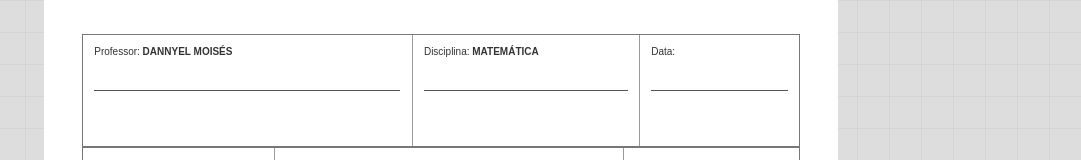
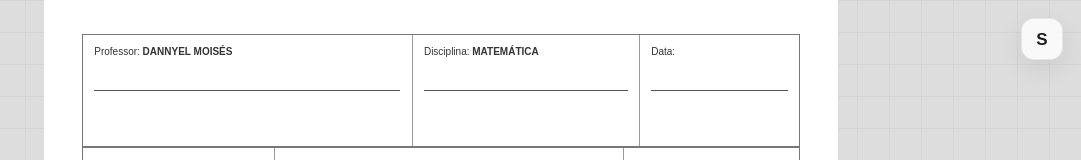
Before and after one commit to d4nny3l/portal-do-aluno, a plain HTML site: page corretor/folha-resposta.html in a window 1280 px wide. Shown: the top 160 px of the page, without its empty margins (199-1280 px from the left). Drawn offline with Linux system fonts and the light colour scheme.

Commit message:
style: adicionar acesso à plataforma em todas as páginas

```diff
--- a/corretor/folha-resposta.html
+++ b/corretor/folha-resposta.html
@@ -24,7 +24,35 @@
 .qnum{font-weight:700;text-align:center;display:flex;align-items:center;justify-content:center}
 .qrow{min-height:12mm;display:contents}
 .note{margin-top:5mm;border:1px solid #999;padding:3mm;font-size:9px;color:#666;text-align:center}
-@media print{body{background:#fff}.page{margin:0}}
+@media print{.salta-platform-button{display:none}body{background:#fff}.page{margin:0}}
+
+/* SALTA — acesso rápido à plataforma */
+.salta-platform-button{
+ position:fixed;
+ top:18px;
+ right:18px;
+ z-index:1000;
+ width:42px;height:42px;
+ border-radius:13px;
+ display:grid;
+ place-items:center;
+ background:rgba(255,255,255,.82);
+ color:#1d1d1f;
+ border:1px solid rgba(0,0,0,.08);
+ box-shadow:0 8px 24px rgba(0,0,0,.08);
+ text-decoration:none;
+ font-size:17px;
+ font-weight:800;
+ line-height:1;
+ backdrop-filter:blur(16px) saturate(150%);
+ -webkit-backdrop-filter:blur(16px) saturate(150%);
+ transition:transform .25s ease,box-shadow .25s ease,background .25s ease;
+}
+.salta-platform-button:hover{transform:translateY(-2px);box-shadow:0 12px 30px rgba(0,0,0,.12);background:#fff}
+.salta-platform-button:active{transform:translateY(0) scale(.97)}
+.salta-platform-button:focus-visible{outline:3px solid rgba(0,113,227,.25);outline-offset:3px}
+@media(max-width:600px){.salta-platform-button{width:38px;height:38px;top:14px;right:14px;border-radius:12px}}
+
 </style>
 <style id="salta-grid-global">
 html{background:#f5f5f7}
@@ -35,6 +63,8 @@ background-size:32px 32px;background-position:0 0}
 </style>
 </head>
 <body>
+<a class="salta-platform-button" href="../plataforma/" aria-label="Ir para a Plataforma SALTA" title="Plataforma SALTA">S</a>
+
 <div class="page">
 <div class="top">
 <div>Professor:<strong> DANNYEL MOISÉS</strong><div class="line"></div></div>
```
